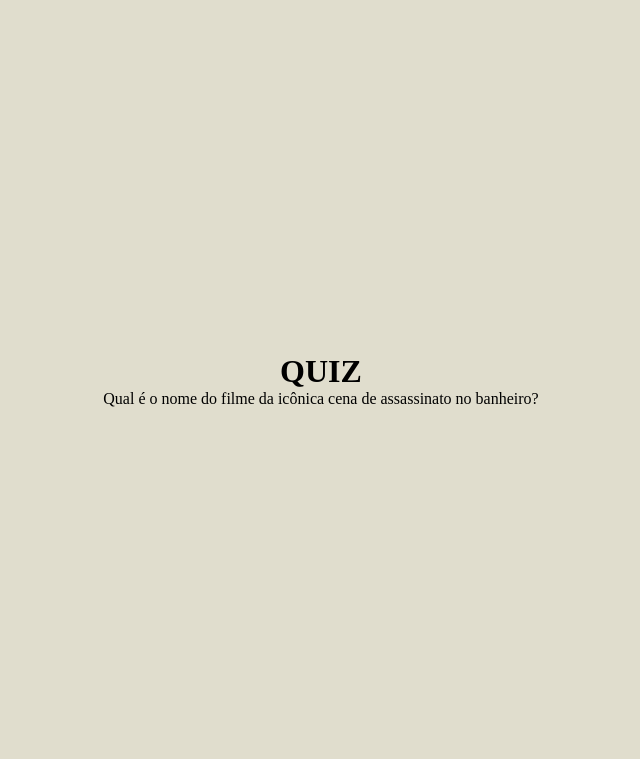
After one commit to Gabriel0Sasuke/mostra2dsa-2025, a PHP site: page /PHP/quiz/quiz.html in a window 1280 px wide. The commit adds this page. Shown: the top 759 px of the page, without its empty margins (319-959 px from the left). Run offline with PHP 8.4, Linux system fonts and the light colour scheme.

Commit message:
first commit

```diff
--- /dev/null
+++ b/PHP/quiz/quiz.html
@@ -0,0 +1,15 @@
+<!DOCTYPE html>
+<html lang="pt-br">
+<head>
+    <meta charset="UTF-8">
+    <meta name="viewport" content="width=device-width, initial-scale=1.0">
+    <title>Quiz</title>
+    <link rel="stylesheet" href="../../css/quiz2.css">
+</head>
+<body>
+    <h1>QUIZ</h1>
+    <div id="pergunta">
+        Qual é o nome do filme da icônica cena de assassinato no banheiro?
+    </div>
+</body>
+</html>
--- a/SQL/database.sql
+++ b/SQL/database.sql
@@ -1,4 +1,4 @@
--- Active: 1756910509908@@localhost@3306
+-- Active: 1756937386635@@127.0.0.1@3306@mysql
 SET SQL_MODE = "NO_AUTO_VALUE_ON_ZERO";
 START TRANSACTION;
 SET time_zone = "+00:00";
--- a/css/quiz.css
+++ b/css/quiz.css
@@ -22,7 +22,7 @@ main{
     width: 100vw;
     display: flex;
     flex-direction: column;
-    background: radial-gradient(circle at 50% 50%, #1a1a1a, #000000);
+    background: #e0ddcd;
     align-items: center;
 }
 h1{
--- /dev/null
+++ b/css/quiz2.css
@@ -0,0 +1,17 @@
+*{
+    margin: 0;
+    padding: 0;
+    box-sizing: border-box;
+}
+
+body{
+    display: flex;
+    justify-content: center;
+    align-items: center;
+    flex-direction: column;
+    background-color: #e0ddcd;
+    height: 95vh;
+}
+h1{
+
+}
```
Also changed, not shown: index.html (deleted, +0 -44 lines), index.php (+28 -29 lines), index3.php (added, +63 -0 lines).
